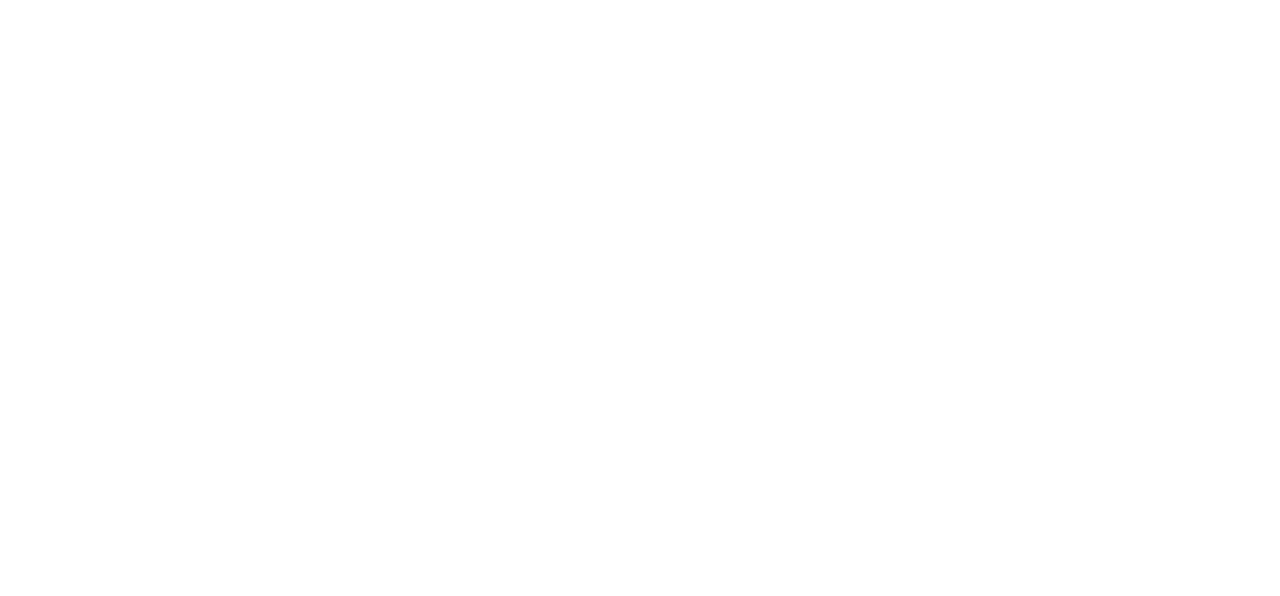
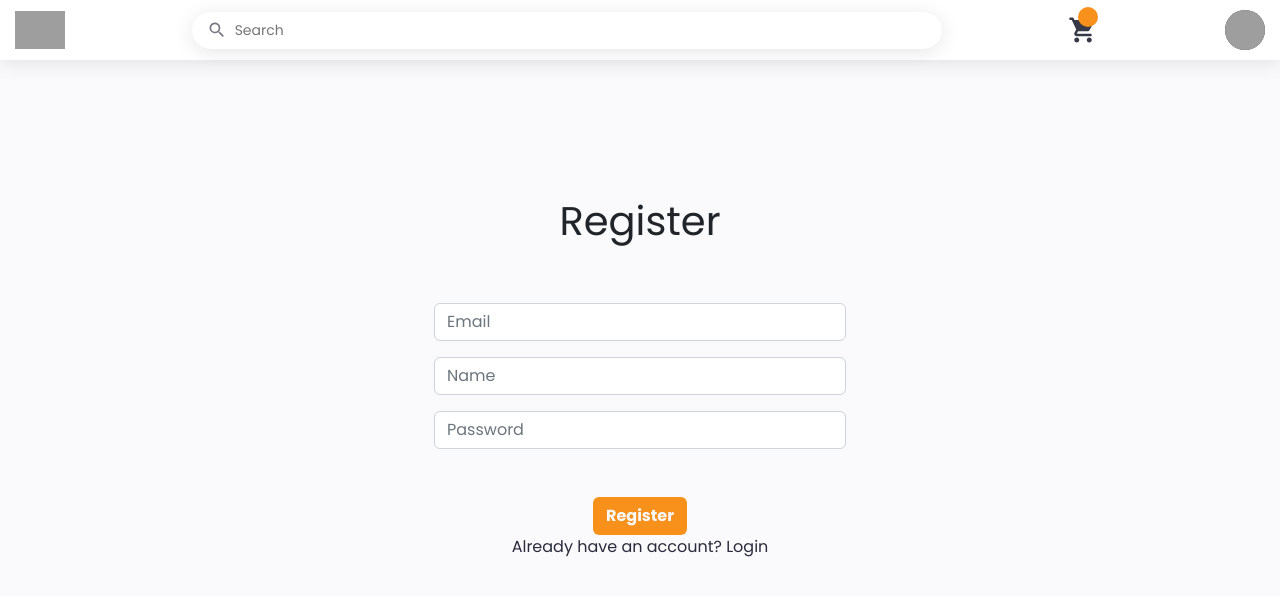
Before and after one commit to thisisnadya/react-food-delivery, a React (Create React App) app: page /register in a window 1280 px wide. Before the commit this address had no page. Shown: the top 596 px of the page. Built offline with nearby package versions, Linux system fonts and the light colour scheme; grey boxes are pictures that could not be loaded.

Commit message:
add login and register page

```diff
--- a/package.json
+++ b/package.json
@@ -10,6 +10,7 @@
     "@testing-library/jest-dom": "^5.16.5",
     "@testing-library/react": "^13.4.0",
     "@testing-library/user-event": "^13.5.0",
+    "axios": "^1.1.3",
     "react": "^18.2.0",
     "react-dom": "^18.2.0",
     "react-redux": "^8.0.2",
--- a/public/index.html
+++ b/public/index.html
@@ -24,7 +24,14 @@
       work correctly both with client-side routing and a non-root public URL.
       Learn how to configure a non-root public URL by running `npm run build`.
     -->
-    <title>React App</title>
+    <!-- Bootstrap CSS -->
+    <link
+      href="https://cdn.jsdelivr.net/npm/bootstrap@5.2.2/dist/css/bootstrap.min.css"
+      rel="stylesheet"
+      integrity="sha384-Zenh87qX5JnK2Jl0vWa8Ck2rdkQ2Bzep5IDxbcnCeuOxjzrPF/et3URy9Bv1WTRi"
+      crossorigin="anonymous"
+    />
+    <title>Food Delivery</title>
   </head>
   <body>
     <noscript>You need to enable JavaScript to run this app.</noscript>
--- a/src/App.css
+++ b/src/App.css
@@ -856,6 +856,28 @@
   letter-spacing: 2px;
 }
 
+.new-section {
+  height: 100vh;
+}
+
+.form {
+  width: 40%;
+  height: 350px;
+  padding: 50px;
+  color: #2a2b3c;
+}
+
+.btn-custom {
+  background-color: #f8901c;
+  color: #faf9fb;
+  font-weight: bold;
+}
+.btn-custom:hover {
+  background-color: #faf9fb;
+  border: 1px solid #f8901c;
+  color: #f8901c;
+}
+
 @media screen and (min-width: 650px) {
   .rowContainer {
     justify-content: space-between;
--- a/src/App.js
+++ b/src/App.js
@@ -1,44 +1,20 @@
-import { useEffect, useState } from "react";
 import "./App.css";
-import { Items } from "./components/Data";
 import Home from "./pages/Home";
 import { Route, Routes } from "react-router-dom";
 import Chat from "./pages/Chat";
 import Favorites from "./pages/Favorites";
+import Register from "./pages/Register";
+import Login from "./pages/Login";
 
 function App() {
-  const [isMainData, setMainData] = useState(
-    Items.filter((element) => element.itemId === "buger01")
-  );
-  useEffect(() => {
-    const menuLi = document.querySelectorAll("#menu li");
-
-    function setMenuActive() {
-      menuLi.forEach((n) => n.classList.remove("active"));
-      this.classList.add("active");
-    }
-
-    menuLi.forEach((n) => n.addEventListener("click", setMenuActive));
-
-    // MenuCard acitve toggle
-    const menuCards = document
-      .querySelector(".rowContainer")
-      .querySelectorAll(".rowMenuCard");
-
-    function setMenuCardActive() {
-      menuCards.forEach((n) => n.classList.remove("active"));
-      this.classList.add("active");
-    }
-
-    menuCards.forEach((n) => n.addEventListener("click", setMenuCardActive));
-  }, [isMainData]);
-
   return (
     <div className="App">
       <Routes>
         <Route path="/" element={<Home />} />
         <Route path="/chat" element={<Chat />} />
         <Route path="/favorite" element={<Favorites />} />
+        <Route path="/register" element={<Register />} />
+        <Route path="/login" element={<Login />} />
       </Routes>
     </div>
   );
--- a/src/components/Header.jsx
+++ b/src/components/Header.jsx
@@ -5,10 +5,8 @@
   ShoppingCartRounded,
 } from "@mui/icons-material";
 import { useEffect } from "react";
-import { useSelector } from "react-redux";
 
 function Header() {
-  const state = useSelector((state) => state.cart);
   useEffect(() => {
     const toggleIcon = document.querySelector(".toggleMenu");
 
--- /dev/null
+++ b/src/components/LoginForm.jsx
@@ -0,0 +1,24 @@
+import React from "react";
+
+function LoginForm() {
+  return (
+    <form className="form">
+      <div className="mb-3">
+        <input type="email" placeholder="Email" className="form-control" />
+      </div>
+      <div className="mb-3">
+        <input
+          type="password"
+          placeholder="Password"
+          className="form-control"
+        />
+      </div>
+      <div className="mb-3 mt-5 text-center">
+        <button className="btn btn-custom">Login</button>
+        <p>Don't have an account? Register</p>
+      </div>
+    </form>
+  );
+}
+
+export default LoginForm;
--- /dev/null
+++ b/src/components/RegisterForm.jsx
@@ -0,0 +1,27 @@
+import React from "react";
+
+function RegisterForm() {
+  return (
+    <form className="form">
+      <div className="mb-3">
+        <input type="email" placeholder="Email" className="form-control" />
+      </div>
+      <div className="mb-3">
+        <input type="text" placeholder="Name" className="form-control" />
+      </div>
+      <div className="mb-3">
+        <input
+          type="password"
+          placeholder="Password"
+          className="form-control"
+        />
+      </div>
+      <div className="mb-3 mt-5 text-center">
+        <button className="btn btn-custom">Register</button>
+        <p>Already have an account? Login</p>
+      </div>
+    </form>
+  );
+}
+
+export default RegisterForm;
--- a/src/pages/Favorites.jsx
+++ b/src/pages/Favorites.jsx
@@ -2,11 +2,11 @@
 import BottomMenu from "../components/BottomMenu";
 import Header from "../components/Header";
 
-function Chat() {
+function Favorites() {
   return (
     <div>
       <Header />
-      <div className="favorites">
+      <div className="new-section">
         <p>Favorites</p>
       </div>
       <BottomMenu />
@@ -14,4 +14,4 @@
   );
 }
 
-export default Chat;
+export default Favorites;
--- a/src/pages/Home.jsx
+++ b/src/pages/Home.jsx
@@ -1,4 +1,4 @@
-import React, { useState } from "react";
+import React, { useState, useEffect } from "react";
 import { useSelector } from "react-redux";
 import BannerName from "../components/BannerName";
 import SubMenuContainer from "../components/SubMenuContainer";
@@ -14,6 +14,29 @@
   const [isMainData, setMainData] = useState(
     Items.filter((element) => element.itemId === "buger01")
   );
+  useEffect(() => {
+    const menuLi = document.querySelectorAll("#menu li");
+
+    function setMenuActive() {
+      menuLi.forEach((n) => n.classList.remove("active"));
+      this.classList.add("active");
+    }
+
+    menuLi.forEach((n) => n.addEventListener("click", setMenuActive));
+
+    // MenuCard acitve toggle
+    const menuCards = document
+      .querySelector(".rowContainer")
+      .querySelectorAll(".rowMenuCard");
+
+    function setMenuCardActive() {
+      menuCards.forEach((n) => n.classList.remove("active"));
+      this.classList.add("active");
+    }
+
+    menuCards.forEach((n) => n.addEventListener("click", setMenuCardActive));
+  }, [isMainData]);
+
   const setData = (itemId) => {
     setMainData(Items.filter((element) => element.itemId === itemId));
   };
--- /dev/null
+++ b/src/pages/Login.jsx
@@ -0,0 +1,17 @@
+import React from "react";
+import Header from "../components/Header";
+import LoginForm from "../components/LoginForm";
+
+function Login() {
+  return (
+    <div>
+      <Header />
+      <div className="new-section d-flex justify-content-center align-items-center flex-column">
+        <h1>Login</h1>
+        <LoginForm />
+      </div>
+    </div>
+  );
+}
+
+export default Login;
--- /dev/null
+++ b/src/pages/Register.jsx
@@ -0,0 +1,17 @@
+import React from "react";
+import RegisterForm from "../components/RegisterForm";
+import Header from "../components/Header";
+
+function Register() {
+  return (
+    <div>
+      <Header />
+      <div className="new-section d-flex justify-content-center align-items-center flex-column">
+        <h1>Register</h1>
+        <RegisterForm />
+      </div>
+    </div>
+  );
+}
+
+export default Register;
```
Also changed, not shown: src/services/auth.service.js (added), 1 other file (tests, documents, lock files or other folders).
